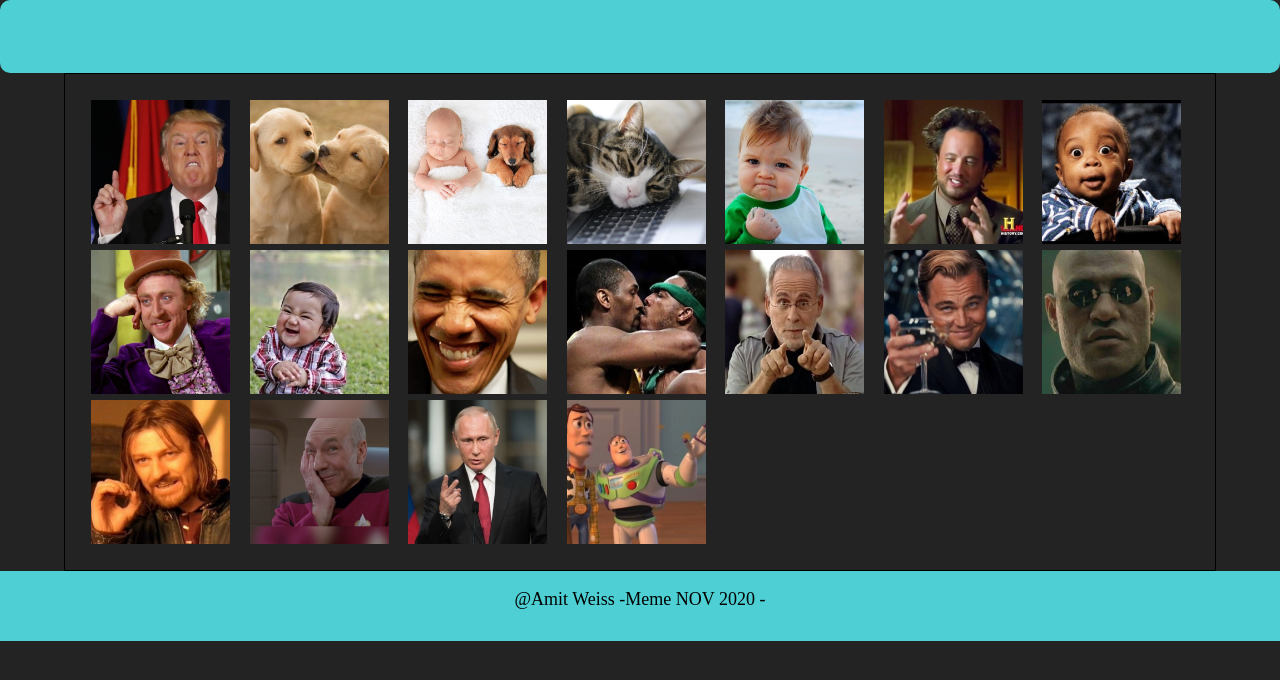
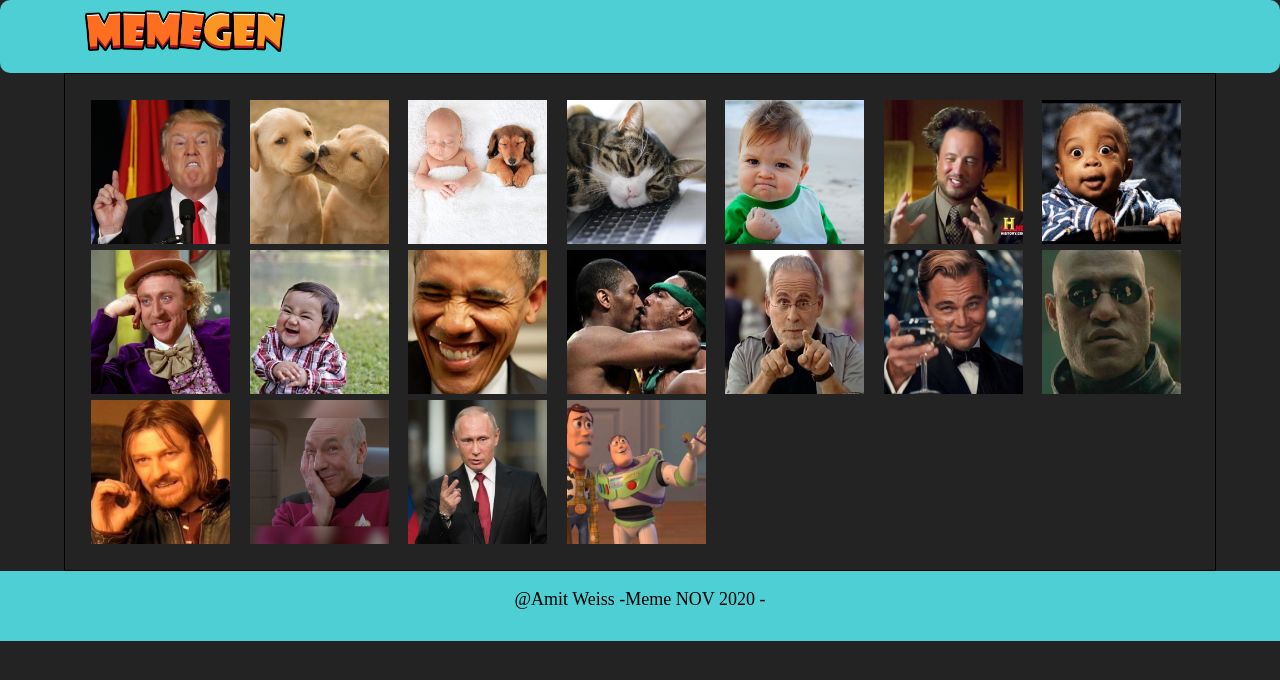
Before and after one commit to Amitwe26/Meme-page, a plain HTML site: page index.html in a window 1280 px wide. Drawn offline with Linux system fonts and the light colour scheme; the site is published under a folder, as on GitHub Pages, so addresses that start at the root find nothing.

Commit message:
Add files via upload

```diff
--- a/index.html
+++ b/index.html
@@ -10,7 +10,7 @@
 
 <body onload="init()">
     <header>
-        <div class="logo"><img src="/img/LOGO.png" alt=""></div>
+        <div class="logo"><img src="img/LOGO.png" alt=""></div>
     </header>
     <div class="container-canvas " hidden>
         <div>
```
